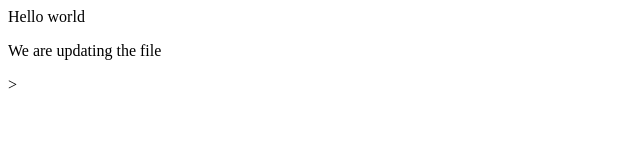
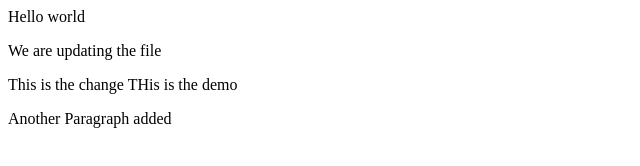
Before and after one commit to parthapatel/example, a plain HTML site: page index.html in a window 1280 px wide. Shown: the whole page, without its empty margins (0-640 px from the left). Drawn offline with Linux system fonts and the light colour scheme.

Commit message:
Another Paragraph added

```diff
--- a/index.html
+++ b/index.html
@@ -2,6 +2,9 @@
 <header><title>This is title</title></header>
 <body>
 Hello world
-<p>We are updating the file</p>>
+<p>We are updating the file</p>
+This is the change
+THis is the demo
+<p>Another Paragraph added</p>
 </body>
 </html>
```
